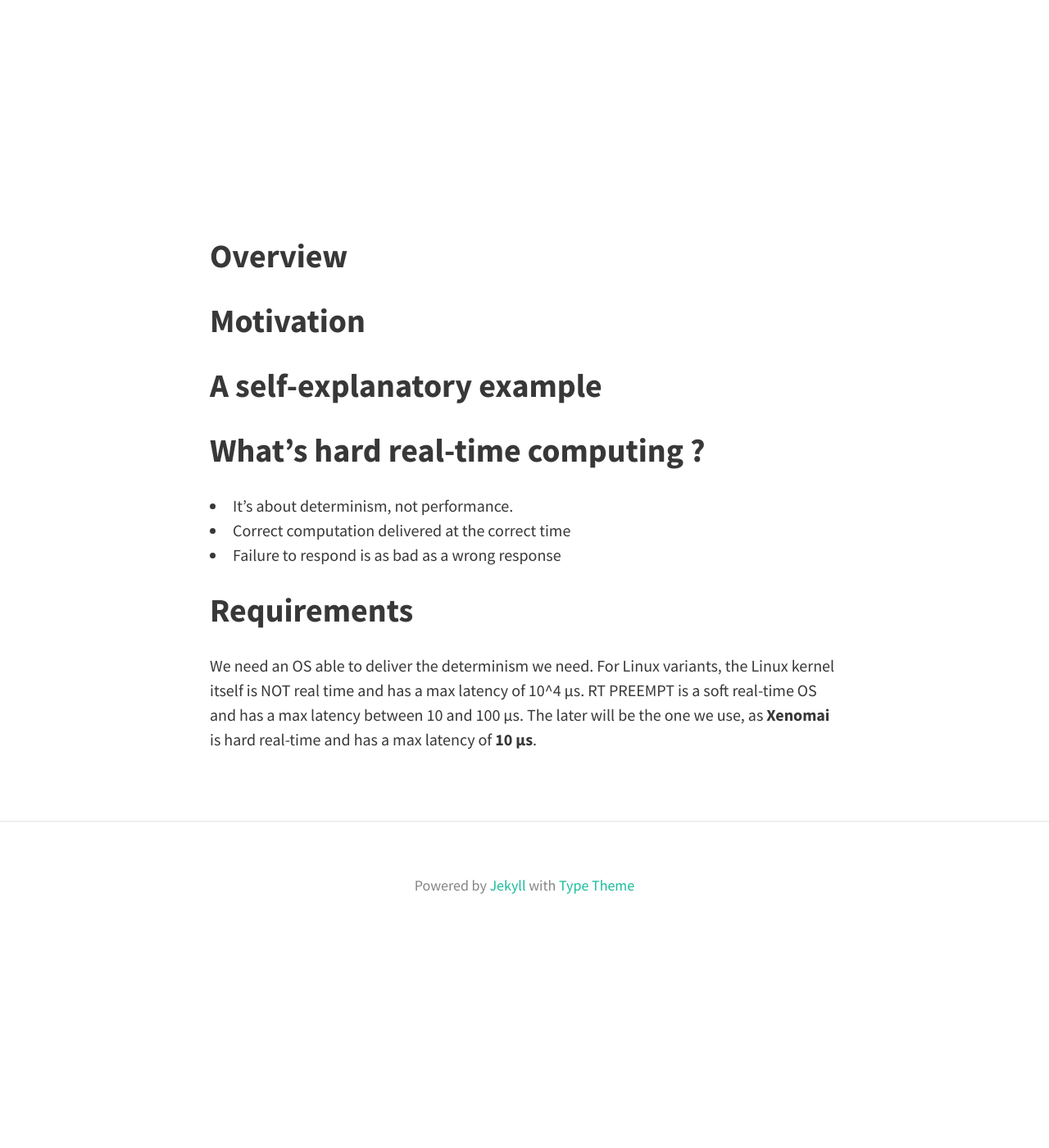
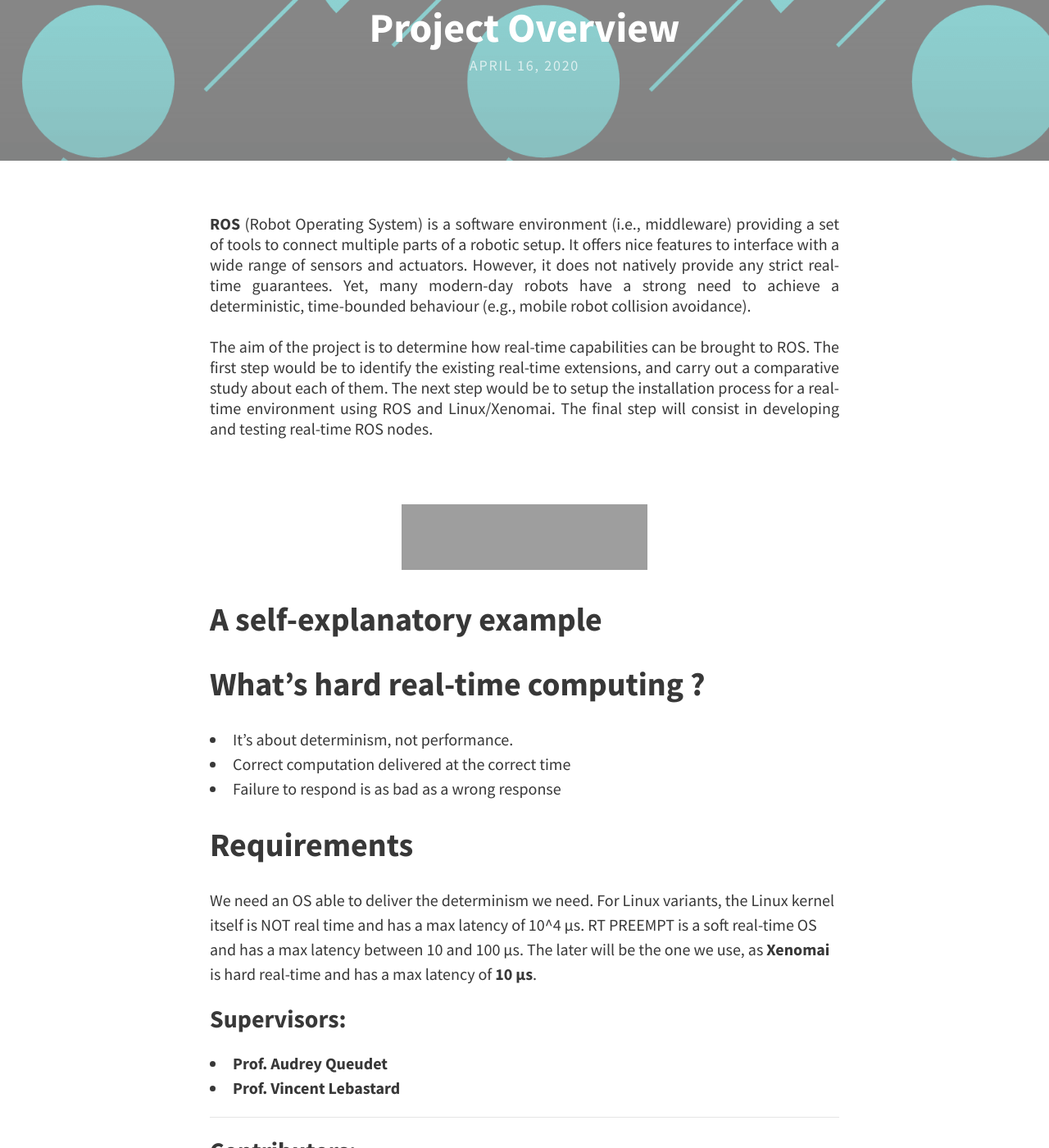
Before and after one commit to MasterERTS/rtros-documentation, a Jekyll site: the page built from _posts/2020-04-16-project.md, in a window 1280 px wide and 1400 px high, scrolled down 209 px. Shown: the whole window at 82% size. Built offline with Jekyll 4.4.1, drawn with Linux system fonts in a browser that asks for light colours; nearby versions of some CDN libraries; before the commit the page ends 1366 px from its top, so only the background shows below that; some of the changed text lies outside the part shown; grey boxes are pictures that could not be loaded.

Commit message:
tweak text

```diff
--- a/_config.yml
+++ b/_config.yml
@@ -8,7 +8,7 @@ theme_settings:
   title: ROS and Real-Time Capabilities
   avatar:
   gravatar: # Email MD5 hash
-  description: "A website dedicated to our academic project" # used by search engines
+  description: "Exploring the options on how to implement a real-time ROS Node using ROS + Linux/Xenomai" # used by search engines
 
   # Header and footer text
   header_text: >
--- a/_posts/2020-04-16-project.md
+++ b/_posts/2020-04-16-project.md
@@ -1,21 +1,50 @@
 ---
 layout: post
 title: Project Overview
-feature-img: "assets/img/sample_feature_img.png"
+feature-img: "img/sample_feature_img.png"
 ---
 
-## Overview
+<div style="text-align: justify">
+<b>ROS</b> (Robot Operating System) is a software environment (i.e., middleware) providing a set of tools to connect multiple parts of a robotic setup. It offers nice features to interface with a wide range of sensors and actuators. However, it does not natively provide any strict real-time guarantees. Yet, many modern-day robots have a strong need to achieve a deterministic, time-bounded behaviour (e.g., mobile robot collision avoidance).
+<br>
+<br>
+The aim of the project is to determine how real-time capabilities can be brought to ROS. The first step would be to identify the existing real-time extensions, and carry out a comparative study about each of them. The next step would be to setup the installation process for a real-time environment using ROS and Linux/Xenomai. The final step will consist in developing and testing real-time ROS nodes.
+</div>
+<br>
+<br>
 
-## Motivation
+<p align="center">
+  <img width="300" height="80" src="https://raw.githubusercontent.com/master-coro/rtros-documentation/master/img/ros-logo.png">
+</p>
 
 ## A self-explanatory example
 
 ## What's hard real-time computing ?
 
-* It's about determinism, not performance.
-* Correct computation delivered at the correct time
-* Failure to respond is as bad as a wrong response
+- It's about determinism, not performance.
+- Correct computation delivered at the correct time
+- Failure to respond is as bad as a wrong response
 
 ## Requirements
 
 We need an OS able to deliver the determinism we need. For Linux variants, the Linux kernel itself is NOT real time and has a max latency of 10^4 µs. RT PREEMPT is a soft real-time OS and has a max latency between 10 and 100 µs. The later will be the one we use, as **Xenomai** is hard real-time and has a max latency of **10 µs**.
+
+
+### Supervisors:
+
+* **Prof. Audrey Queudet**
+* **Prof. Vincent Lebastard**
+
+---
+
+### Contributors:
+
+* **Sampreet Sarkar** `sampreet.sarkar@eleves.ec-nantes.fr`
+* **Erwin Lejeune** `erwin.lejeune@eleves.ec-nantes.fr`
+
+---
+
+### References:
+[*Wei Hongxing, Shao Zhenzhou, Huang Zhen, Chen Rennaim Guan Yong, Tan Jindong, Shao Zili(2015)."RT ROS: A real-time ROS architechture on multi-core processors"*](https://www.researchgate.net/publication/278051082_RT-ROS_A_real-time_ROS_architecture_on_multi-core_processors)
+
+[*Delgado Raimarius, You Bum-Jae, Choi Byoungwook. (2019). "Real-time Control Architecture Based on Xenomai Using ROS Packages for a Service Robot. Journal of Systems and Software."*](https://www.researchgate.net/publication/330624936_Real-time_Control_Architecture_Based_on_Xenomai_Using_ROS_Packages_for_a_Service_Robot)
```
Also changed, not shown: _posts/2020-04-17-ros.md (+1 -0 lines), _posts/2020-04-18-xenomai.md (+1 -0 lines), _posts/2020-04-19-rtroslist.md (+1 -0 lines), _posts/2020-04-19-website.md (+1 -0 lines).
